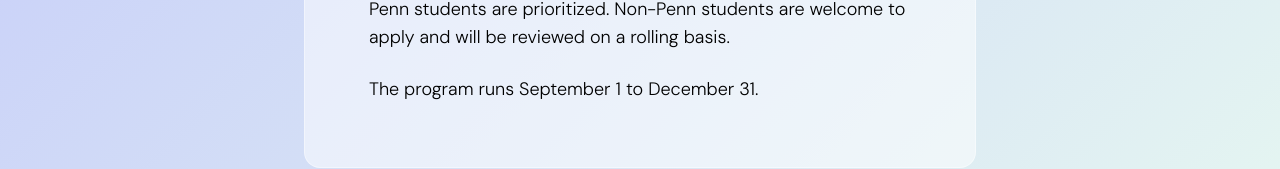
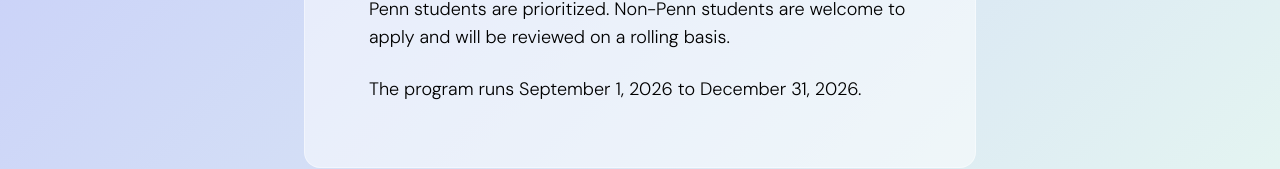
Before and after one commit to athenakrikorian/intrisv1, a Next.js app: page /program in a window 1280 px wide. Shown: the part 379-548 px from the top of the page. Built offline with nearby package versions, Linux system fonts and the light colour scheme.

Commit message:
fix: standardize date format to Month Day, 2026 (remove ordinals)

```diff
--- a/app/apply/page.tsx
+++ b/app/apply/page.tsx
@@ -15,7 +15,7 @@ export default function Apply() {
         <div className="mb-10">
           <h1 className="text-3xl font-light text-[#000000] mb-6">apply</h1>
           <p className="text-[#000000] text-base leading-relaxed mb-4">
-            Applications are reviewed on a rolling basis. The deadline is August 31st. All decisions are sent by September 4th.
+            Applications are reviewed on a rolling basis. The deadline is August 31, 2026. All decisions are sent by September 4, 2026.
           </p>
           <p className="text-[#000000] text-base leading-relaxed">
             We accept video applications only, recorded on Loom.
--- a/app/program/page.tsx
+++ b/app/program/page.tsx
@@ -14,7 +14,7 @@ export default function Program() {
           </p>
 
           <p className="text-[#000000] text-base md:text-lg leading-relaxed">
-            The program runs September 1 to December 31.
+            The program runs September 1, 2026 to December 31, 2026.
           </p>
         </div>
       </div>
```
